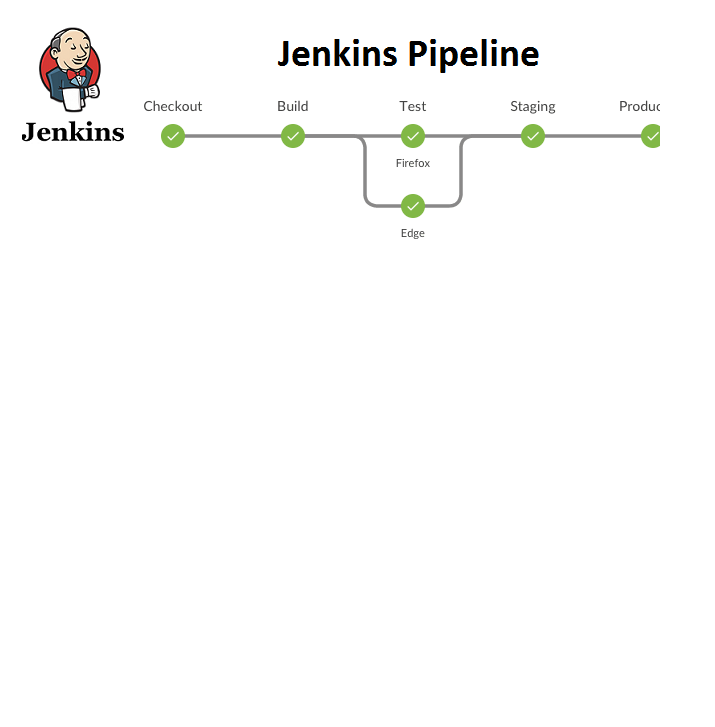
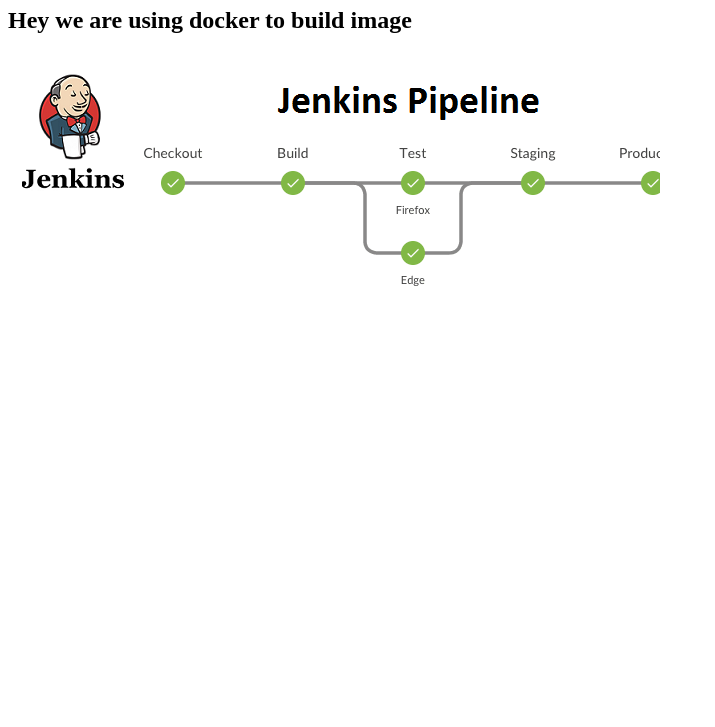
Before and after one commit to redashu/ciscowebapp, a plain HTML site: page index.html in a window 1280 px wide. Shown: the part 73-800 px from the top of the page, without its empty margins (0-715 px from the left). Drawn offline with Linux system fonts and the light colour scheme.

Commit message:
Update index.html

```diff
--- a/index.html
+++ b/index.html
@@ -8,6 +8,7 @@
 </head>
 <body>
     <h1> Hello jenkins , i am ashutoshh </h1>
+    <h2> Hey we are using docker to build image </h2>
     <img src="jenkins.png" alt="image not loading">
 
 </body>
```
